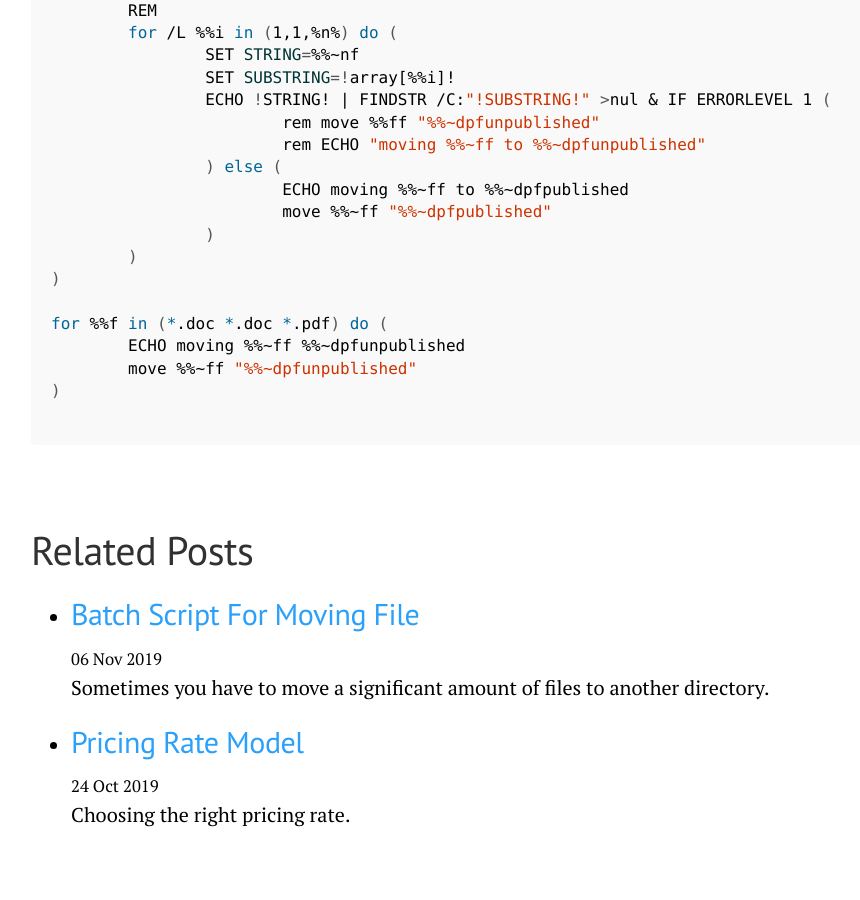
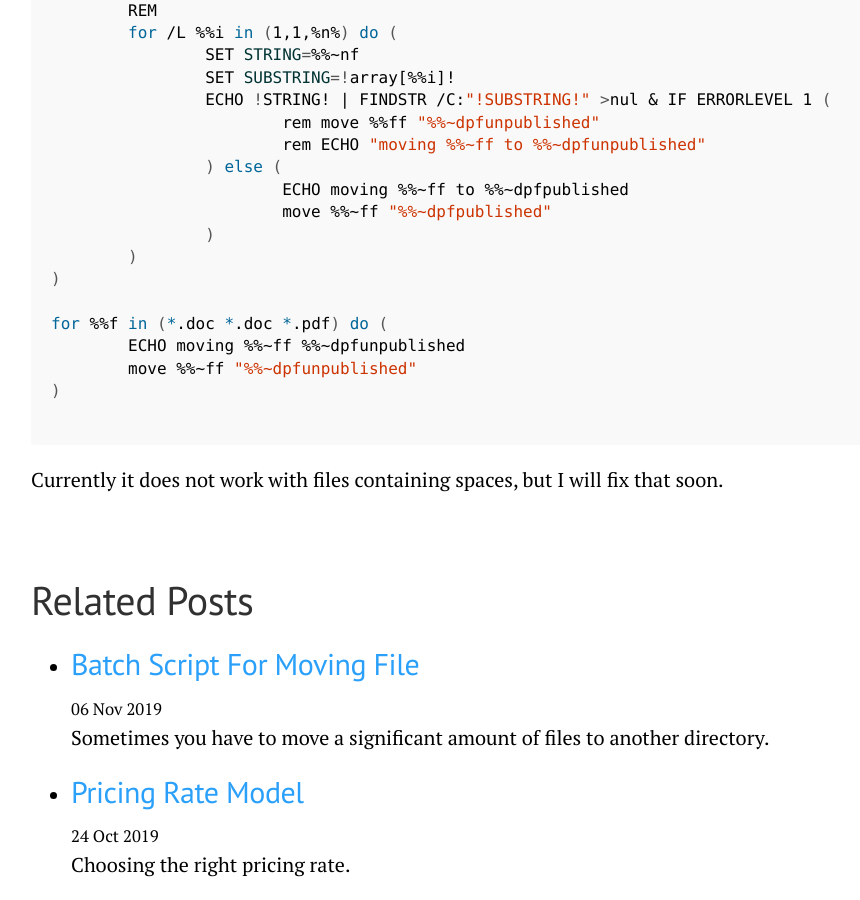
Before and after one commit to AnthonyA28/AnthonyA28.github.io, a Jekyll site: the page built from _posts/2019-11-06-Batch_Filing.md, in a window 1280 px wide and 900 px high, scrolled down 924 px. Shown: the whole window, without its empty margins (179-1039 px from the left). Built offline with Jekyll 4.4.1, drawn with Linux system fonts in a browser that asks for light colours; before the commit the page ends 1774 px from its top, so only the background shows below that.

Commit message:
edit bath filing

````diff
--- a/_posts/2019-11-06-Batch_Filing.md
+++ b/_posts/2019-11-06-Batch_Filing.md
@@ -55,3 +55,5 @@ for %%f in (*.doc *.doc *.pdf) do (
 )
 
 ```
+
+Currently it does not work with files containing spaces, but I will fix that soon.
````
